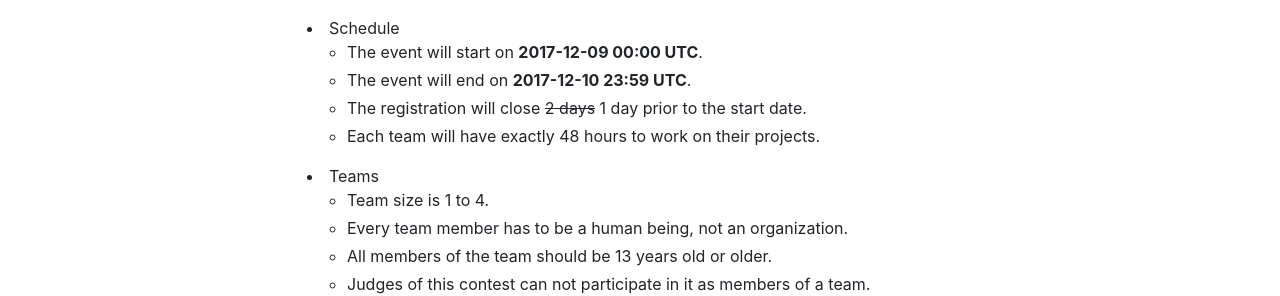
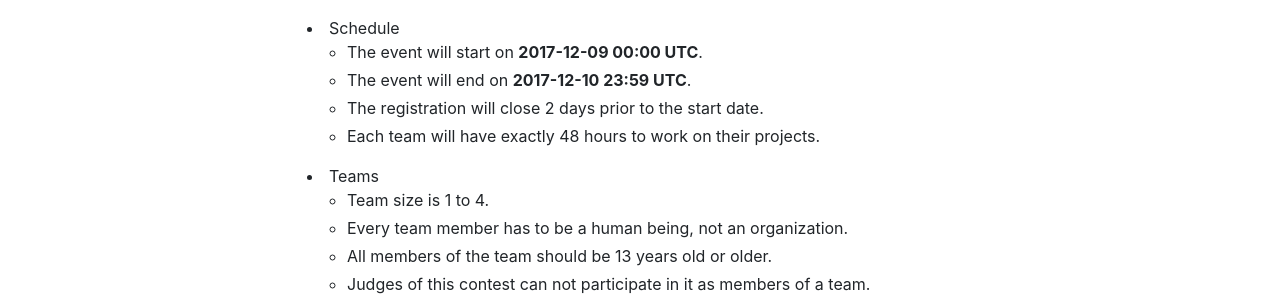
Before and after one commit to spawnfest/spawnfest.github.io, a Jekyll site: the page built from rules.html, in a window 1280 px wide. Shown: the part 574-870 px from the top of the page. Built offline with Jekyll 4.4.1, drawn with Linux system fonts in a browser that asks for light colours.

Commit message:
Revert "Merge pull request #20 from spawnfest/amilkr.registration.one_day"
This reverts commit 885b61d34c657d45b5324700629a9da8d97aa1d7, reversing
changes made to 066d1365328fc6f6bf2a801d6eb804c49a0b297f.

```diff
--- a/_config.yml
+++ b/_config.yml
@@ -124,7 +124,7 @@ rules:
     details:
       - text: The event will start on <strong>2017-12-09 00:00 UTC</strong>.
       - text: The event will end on <strong>2017-12-10 23:59 UTC</strong>.
-      - text: The registration will close <span class="line-through">2 days</span> 1 day prior to the start date.
+      - text: The registration will close 2 days prior to the start date.
       - text: Each team will have exactly 48 hours to work on their projects.
   - text: Teams
     details:
--- a/css/one-page-wonder.css
+++ b/css/one-page-wonder.css
@@ -97,10 +97,6 @@ img.sp-img {
   opacity: 0.4;
 }
 
-.line-through {
-  text-decoration: line-through;
-}
-
 .col-first-img {
   margin-left: 5%;
 }
```
